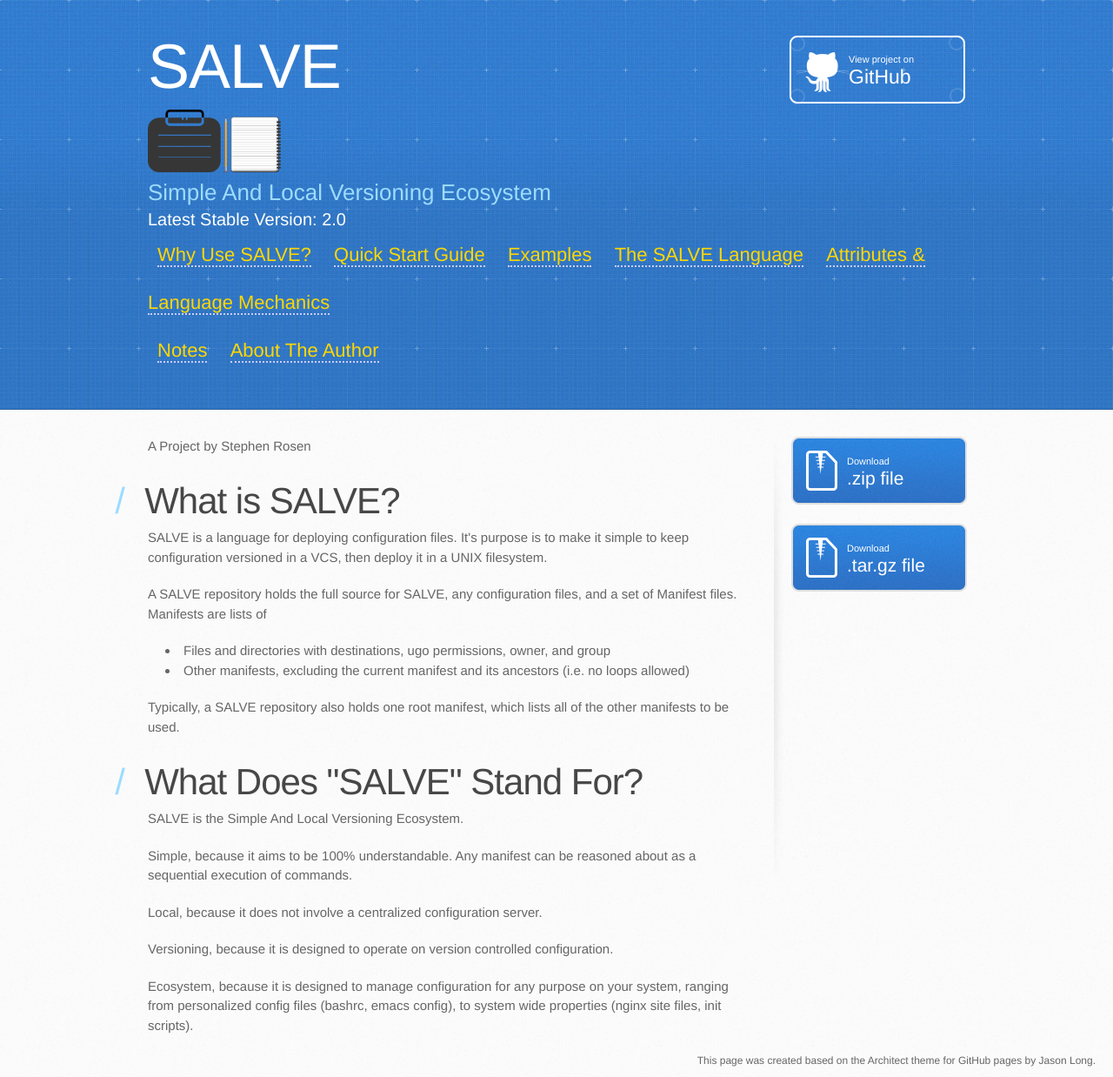
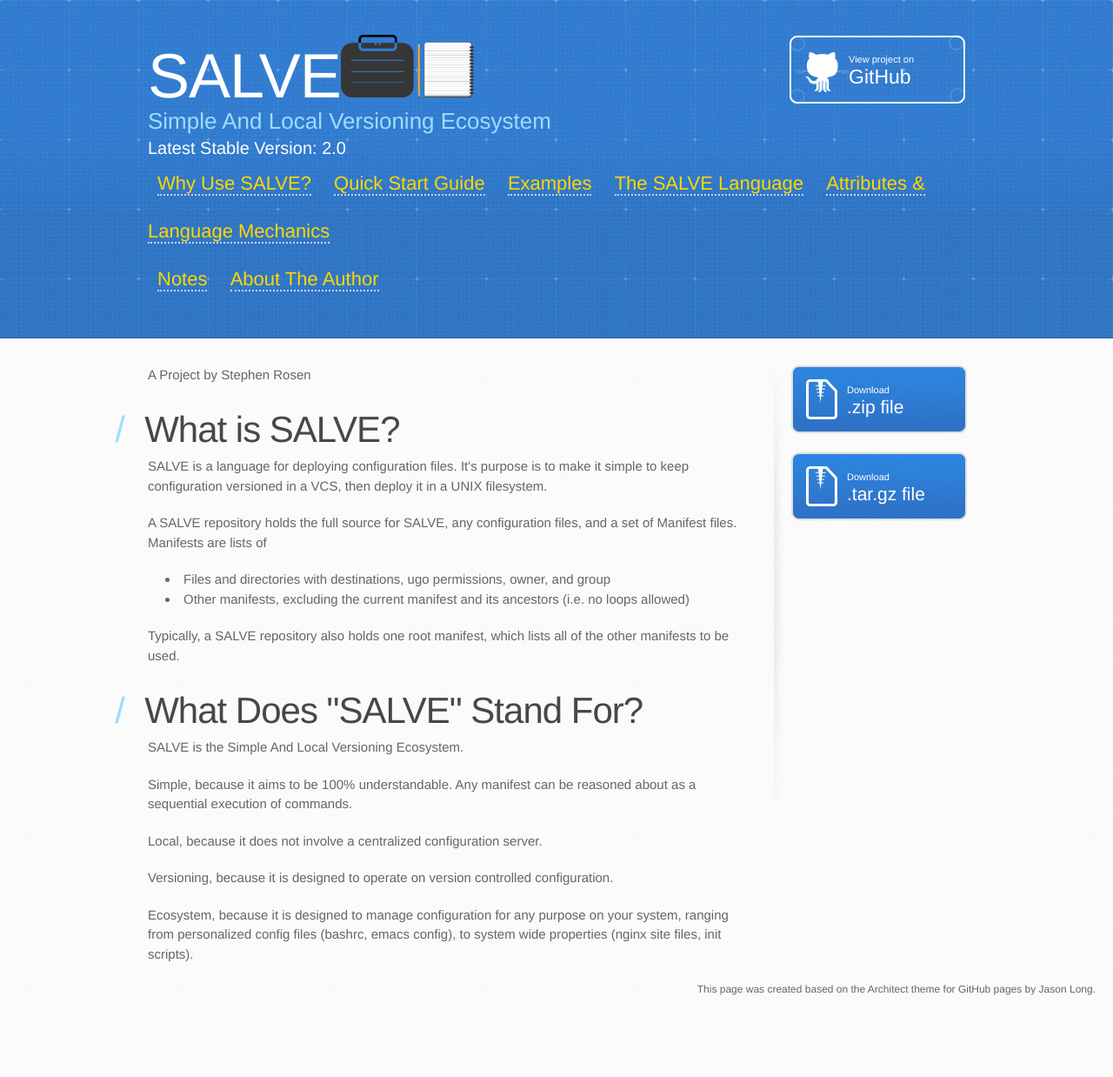
Before and after one commit to sirosen/salve.sirosen.net, a Jekyll site: the page built from index.html, in a window 1280 px wide. Shown: the whole page at 87% size. Built offline with Jekyll 4.4.1, drawn with Linux system fonts in a browser that asks for light colours; some web fonts are replaced; after the commit the page ends 1156 px from its top, so only the background shows below that.

Commit message:
Attempted fix for header positioning bug

```diff
--- a/_includes/header.html
+++ b/_includes/header.html
@@ -46,7 +46,7 @@
 <body>
   <header>
     <div class="inner">
-      <a href="{{site.baseurl}}"><h1>SALVE</h1><img src="{{site.baseurl}}images/logo.png"></a>
+      <a href="{{site.baseurl}}"><h1 style="display:inline;">SALVE</h1><img src="{{site.baseurl}}images/logo.png"></a>
       <h2>Simple And Local Versioning Ecosystem</h2>
       <h3>Latest Stable Version: 2.0</h3>
       <a href="https://github.com/sirosen/SALVE" class="button"><small>View project on</small>GitHub</a>
```
